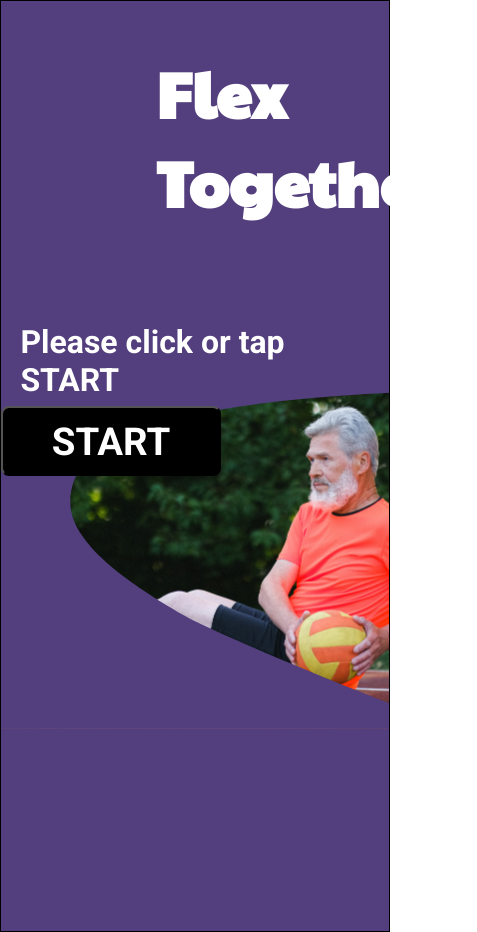
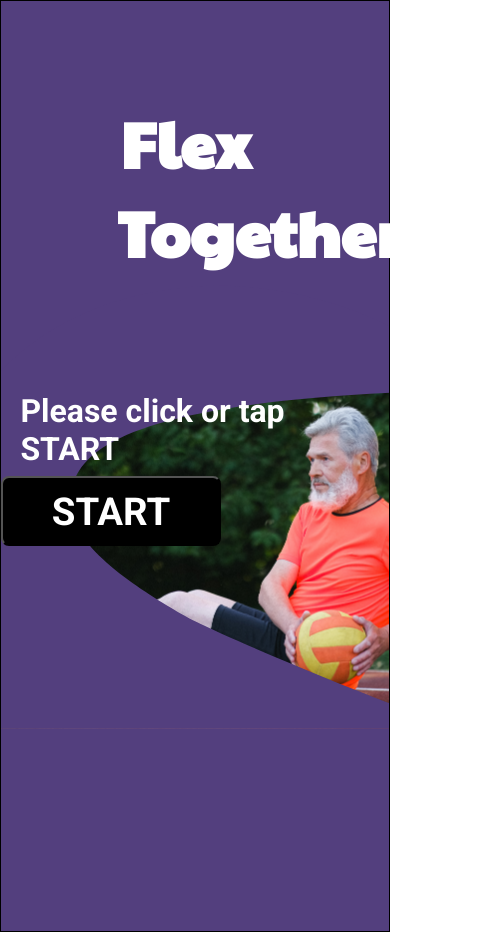
Before and after one commit to KimDuclos/flextogether, a React (Create React App) app: page / in a window 390 px wide. Shown: the whole page, 477 px wide, since content can reach past the window. Built offline with nearby package versions, Linux system fonts and the light colour scheme.

Commit message:
start page responsive to 1000

```diff
--- a/src/start-page.scss
+++ b/src/start-page.scss
@@ -20,6 +20,10 @@ $size1000: "1000px";
     text-align: left;
     width: 35%;
     margin: 12% 0 0 40%;
+    @media (max-width: $size1000) {
+      margin: 25% 0 0 30%;
+      text-align: center;
+    }
   }
   .start-page-paragraph {
     color: white;
@@ -31,8 +35,14 @@ $size1000: "1000px";
     @media (max-width: $size1500) {
       margin: 25% 0 0 5%;
     }
+    @media (max-width: $size1000) {
+      margin: 30% 0 0 5%;
+    }
   }
   #start-progress-button {
     margin: 2% 66% 0 0;
+    @media (max-width: $size1000) {
+      margin: 2% 50% 0 0;
+    }
   }
 }
```
